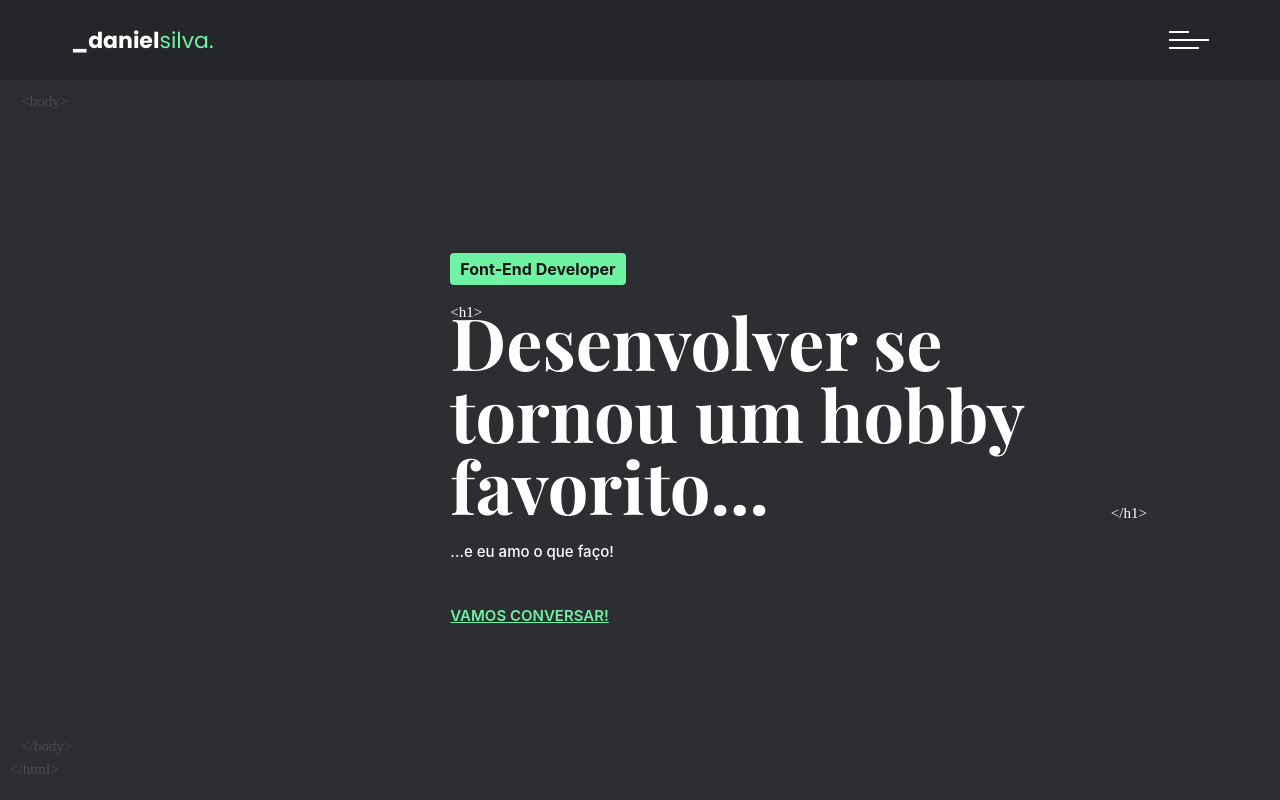
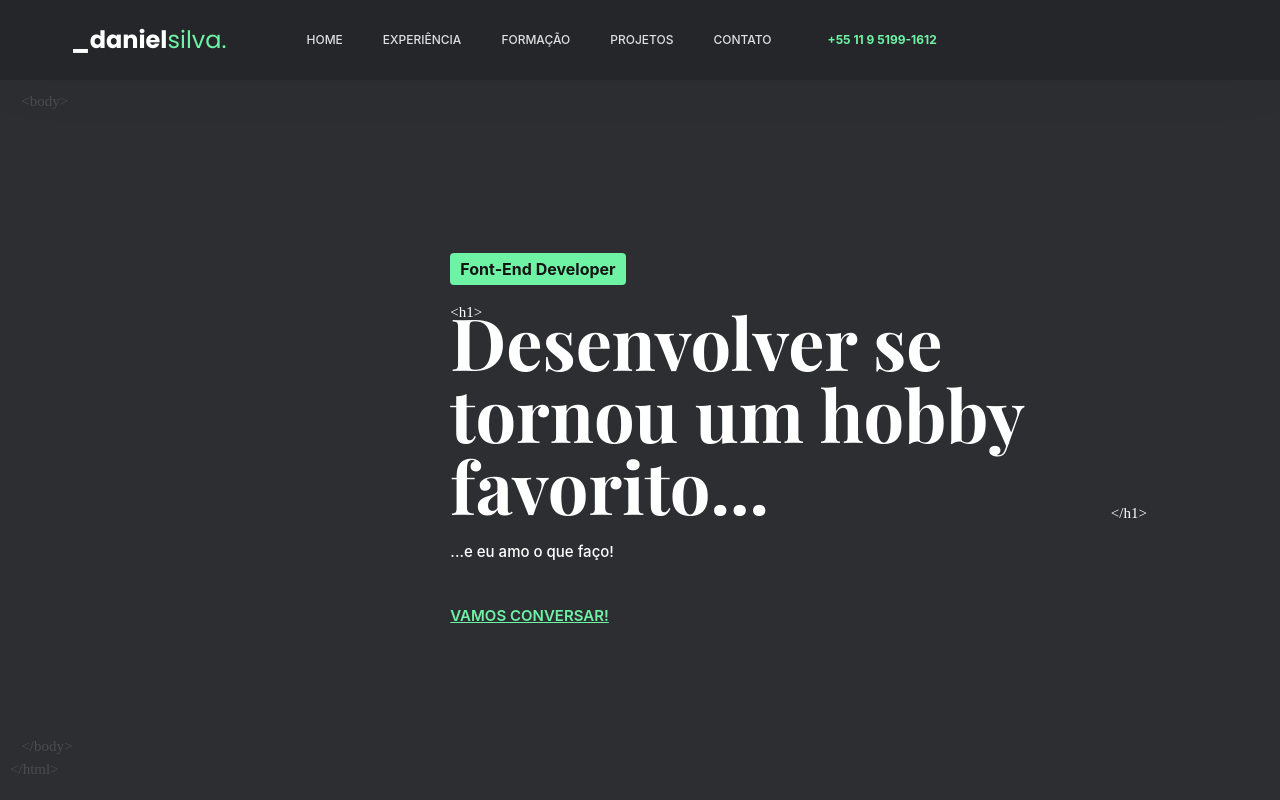
Before and after one commit to dfsilva-dxp/dfsilva-portfolio, a Next.js app: page / in a window 1280 px wide. Shown: the top 800 px of the page. Built offline with nearby package versions, Linux system fonts and the light colour scheme; a web font is replaced by a local one.

Commit message:
feat: definindo o header responsívo

```diff
--- a/src/components/Header/index.tsx
+++ b/src/components/Header/index.tsx
@@ -4,6 +4,7 @@ import BurgerButton from "components/BurgerButton";
 import FullScreenMenu from "components/FullScreenMenu";
 
 import * as S from "./styles";
+import NavLinks from "components/NavLinks";
 
 const Header = () => {
   const [isActive, setIsActive] = useState(false);
@@ -21,7 +22,9 @@ const Header = () => {
             daniel
             <span>silva</span>
           </S.Logo>
+          <NavLinks className="desktop-view" />
           <BurgerButton
+            className="mobile-view"
             toggleIsActiveMenu={toggleIsActiveMenu}
             isActive={isActive}
           />
--- a/src/components/Header/styles.ts
+++ b/src/components/Header/styles.ts
@@ -4,20 +4,42 @@ export const Header = styled.header`
   position: fixed;
   top: 0;
   width: 100%;
+  height: var(--px-80);
   background: var(--gray-900);
   box-shadow: 0 0 60px rgba(0, 0, 0, 0.05);
   z-index: 10;
+
+  display: flex;
+  align-items: center;
 
   .container {
     display: flex;
     align-items: center;
     justify-content: space-between;
   }
+
+  .mobile-view {
+    display: flex;
+  }
+
+  .desktop-view {
+    display: none;
+  }
+
+  @media (min-width: 992px) {
+    .mobile-view {
+      display: none;
+    }
+
+    .desktop-view {
+      display: block;
+    }
+  }
 `;
 
 export const Logo = styled.h4`
   font-family: "Poppins", sans-serif;
-  font-size: var(--ft-22);
+  font-size: var(--ft-24);
 
   &::before {
     content: "_";
```
